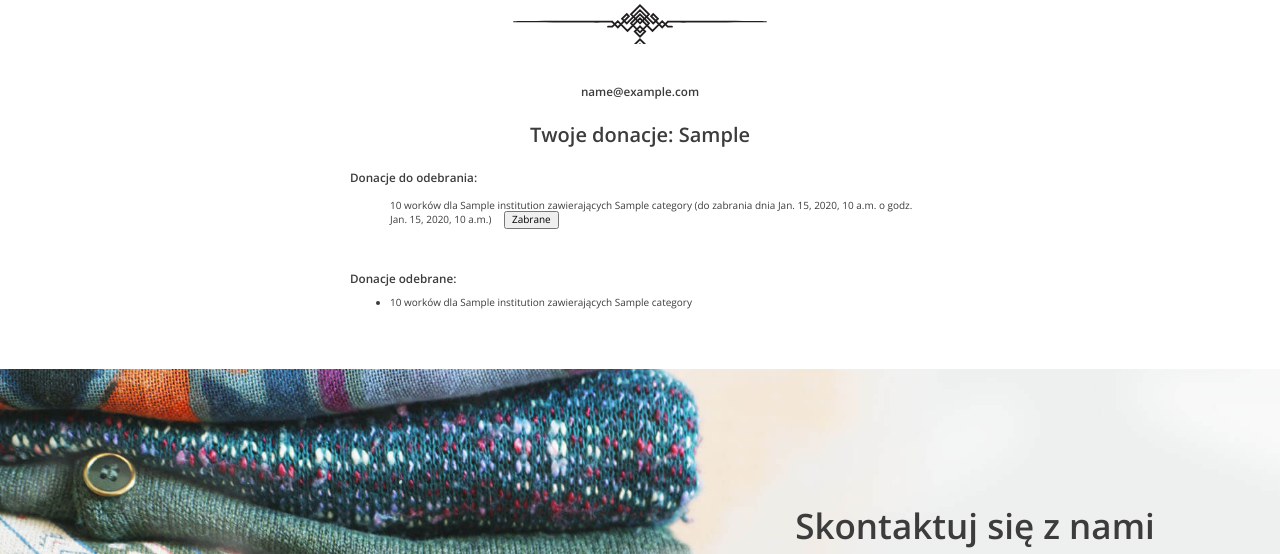
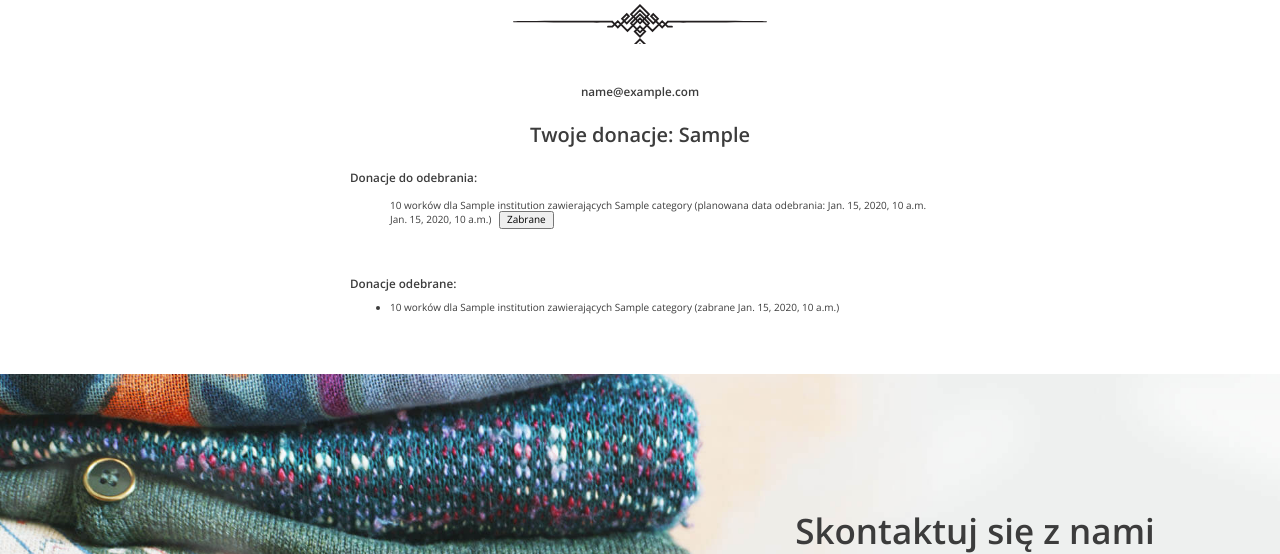
Before and after one commit to PawelZwo/Charity-donations-app, a Django app: template charity/templates/profile.html in a window 1280 px wide. Shown: the part 279-833 px from the top of the page. Run offline with Django 4.2, Linux system fonts and the light colour scheme; the template is opened without the code that fills it: most values are stand-ins (such as "Sample title", 1, 10 or a date in 2020).

Commit message:
picked_up_on datefield added to Donation updated by a user

```diff
--- a/charity/models.py
+++ b/charity/models.py
@@ -37,3 +37,4 @@ class Donation(models.Model):
     pick_up_comment = models.TextField()
     user = models.ForeignKey(User, null=True, default=None, on_delete=models.DO_NOTHING)
     is_taken = models.BooleanField(default=False)
+    picked_up_on = models.DateField(auto_now=False, null=True)
--- a/charity/templates/profile.html
+++ b/charity/templates/profile.html
@@ -26,11 +26,11 @@
                 <ul id="pending_donations" style="list-style-type: none; margin-top: -15px;">
                     {% for pending in all_pending %}
 
-                        <li style="margin-bottom: 10px;">
+                        <li style="margin-bottom: 15px;">
                             {{ pending.quantity }} worków dla {{ pending.institution }} zawierających {{ pending.categories.all|join:", " }}
-                            (do zabrania dnia {{ pending.pick_up_date }} o godz. {{ pending.pick_up_time }})
+                            (planowana data odebrania: {{ pending.pick_up_date }} {{ pending.pick_up_time }})
                             <button type="submit" name="submit" value="{{ pending.pk }}"
-                                    style="margin-left: 10px; display: inline;">
+                                    style="margin-left: 5px; display: inline;">
                                 Zabrane
                             </button>
                         </li>
@@ -47,7 +47,7 @@
             <ul id="taken_donations">
                 {% for taken in all_taken %}
                     <li style="margin-bottom: 5px;">
-                        {{ taken.quantity }} worków dla {{ taken.institution }} zawierających {{ taken.categories.all|join:", " }}
+                        {{ taken.quantity }} worków dla {{ taken.institution }} zawierających {{ taken.categories.all|join:", " }} (zabrane {{ taken.picked_up_on }})
                     </li>
                 {% empty %}
                     Sprawdź, czy któraś z Twoich donacji nie została już odebrana!
--- a/charity/views.py
+++ b/charity/views.py
@@ -1,3 +1,4 @@
+from datetime import date
 from django.contrib.auth.mixins import LoginRequiredMixin
 from django.db.models import Sum
 from django.shortcuts import render, redirect
@@ -145,13 +146,14 @@ class Profile(LoginRequiredMixin, View):
                    'email': user.email,
                    'donations_all': users_donations.count,
                    'all_pending': users_donations.filter(is_taken=False).order_by('pick_up_date'),
-                   'all_taken': users_donations.filter(is_taken=True).order_by('-pick_up_date')
+                   'all_taken': users_donations.filter(is_taken=True).order_by('picked_up_on')
                    }
         return render(request, 'profile.html', context)
 
     def post(self, request, pk):
         taken_donation = Donation.objects.get(pk=request.POST.get('submit'))
         taken_donation.is_taken = True
+        taken_donation.picked_up_on = date.today()
         taken_donation.save()
         return redirect('profile', pk=request.user.pk)
 
```
